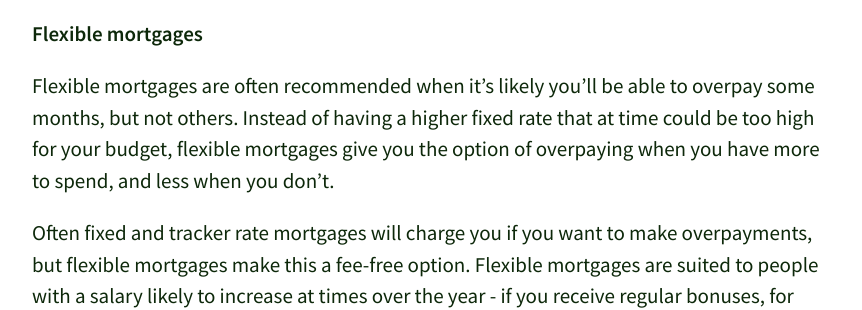
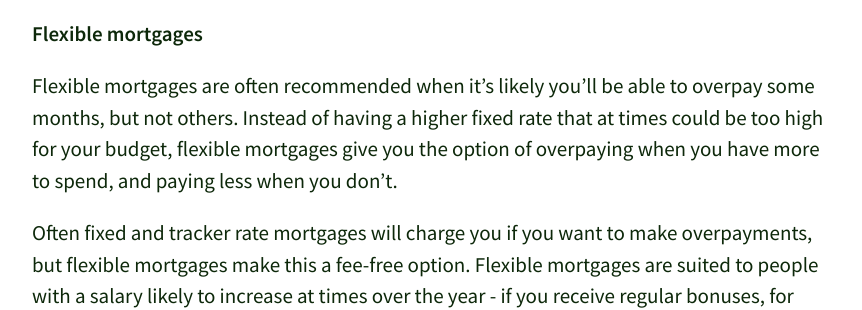
Before and after one commit to olitrussle/blog, a Jekyll site: the page built from _posts/2017-06-02-different-types-of-mortgages.md, in a window 1280 px wide and 900 px high, scrolled down 2602 px. Shown: the part 188-498 px from the top of the window, without its empty margins (208-1070 px from the left). Built offline with Jekyll 4.4.1, drawn with Linux system fonts in a browser that asks for light colours; comment, search, counter and statistics services are not loaded.

Commit message:
Updated 2017-06-02-different-types-of-mortgages.md

```diff
--- a/_posts/2017-06-02-different-types-of-mortgages.md
+++ b/_posts/2017-06-02-different-types-of-mortgages.md
@@ -48,7 +48,7 @@ Some variable rate mortgages, most commonly the [SVR](https://trussle.com/blog/w
 
 ### Flexible mortgages
 
-Flexible mortgages are often recommended when it’s likely you’ll be able to overpay some months, but not others. Instead of having a higher fixed rate that at time could be too high for your budget, flexible mortgages give you the option of overpaying when you have more to spend, and less when you don’t.
+Flexible mortgages are often recommended when it’s likely you’ll be able to overpay some months, but not others. Instead of having a higher fixed rate that at times could be too high for your budget, flexible mortgages give you the option of overpaying when you have more to spend, and paying less when you don’t.
 
 Often fixed and tracker rate mortgages will charge you if you want to make overpayments, but flexible mortgages make this a fee-free option. Flexible mortgages are suited to people with a salary likely to increase at times over the year - if you receive regular bonuses, for example.
 
```
